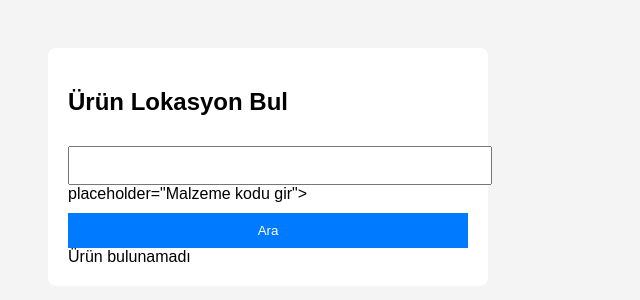
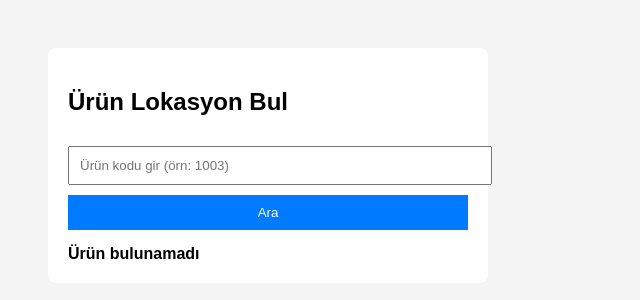
Before and after one commit to Cm67-emaar/Lokasyon-site, a plain HTML site: page index.html in a window 1280 px wide. Both pictures are taken after a click on the button "Ara". Shown: the whole page, without its empty margins (0-640 px from the left). Drawn offline with Linux system fonts and the light colour scheme.

Commit message:
Refactor HTML structure and script for product search

```diff
--- a/index.html
+++ b/index.html
@@ -3,41 +3,72 @@
 <head>
   <meta charset="UTF-8">
   <title>Ürün Lokasyon Bul</title>
+
   <style>
-body { font-family: Arial; background:#f4f4f4; padding:40px; }
-.container { background:#fff; padding:20px; border-radius:8px; max-width:400px; }
-input, button { width:100%; padding:10px; margin-top:10px; }
-button { background:#007bff; color:white; border:none; }
+    body {
+      font-family: Arial, sans-serif;
+      background: #f4f4f4;
+      padding: 40px;
+    }
+    .container {
+      background: #fff;
+      padding: 20px;
+      border-radius: 8px;
+      max-width: 400px;
+    }
+    input, button {
+      width: 100%;
+      padding: 10px;
+      margin-top: 10px;
+    }
+    button {
+      background: #007bff;
+      color: white;
+      border: none;
+      cursor: pointer;
+    }
   </style>
 </head>
+
 <body>
+
   <div class="container">
     <h2>Ürün Lokasyon Bul</h2>
-<input id="kod"> placeholder="Malzeme kodu gir">
+
+    <input id="kod" type="text" placeholder="Ürün kodu gir (örn: 1003)">
+
     <button type="button" onclick="ara()">Ara</button>
-<div id="sonuc"></div>
+
+    <div id="sonuc" style="margin-top:15px; font-weight:bold;"></div>
   </div>
 
   <script>
-const urunler = [
-  { kod:"1001", ad:"Sweatshirt", lokasyon:"Raf 3 - Masa 2" },
-  { kod:"1002", ad:"Tisört", lokasyon:"Raf 1 - Masa 4" },
-  { kod:"1003", ad:"Yırtık Çınar", lokasyon:"Raf 1 - Masa 4" }
+    var urunler = [
+      { kod: "1001", ad: "Sweatshirt", lokasyon: "Raf 3 - Masa 2" },
+      { kod: "1002", ad: "Tişört",    lokasyon: "Raf 1 - Masa 4" },
+      { kod: "1003", ad: "Yırtık Çınar", lokasyon: "Raf 1 - Masa 4" }
     ];
 
-function ara(){
-  var k = document.getElementById("kod").value;
-  var u = urunler.find(function(x){
-    return x.kod == k;
-  });
+    function ara() {
+      var girilenKod = document.getElementById("kod").value;
+      var bulundu = null;
 
-  if (u) {
+      for (var i = 0; i < urunler.length; i++) {
+        if (urunler[i].kod === girilenKod) {
+          bulundu = urunler[i];
+          break;
+        }
+      }
+
+      if (bulundu) {
         document.getElementById("sonuc").innerHTML =
-      "Ürün: " + u.ad + "<br>Lokasyon: " + u.lokasyon;
+          "Ürün: " + bulundu.ad + "<br>Lokasyon: " + bulundu.lokasyon;
       } else {
-    document.getElementById("sonuc").innerHTML = "Ürün bulunamadı";
+        document.getElementById("sonuc").innerHTML =
+          "Ürün bulunamadı";
       }
     }
   </script>
+
 </body>
 </html>
```
Lines whose indentation alone changed are shown as unchanged.
